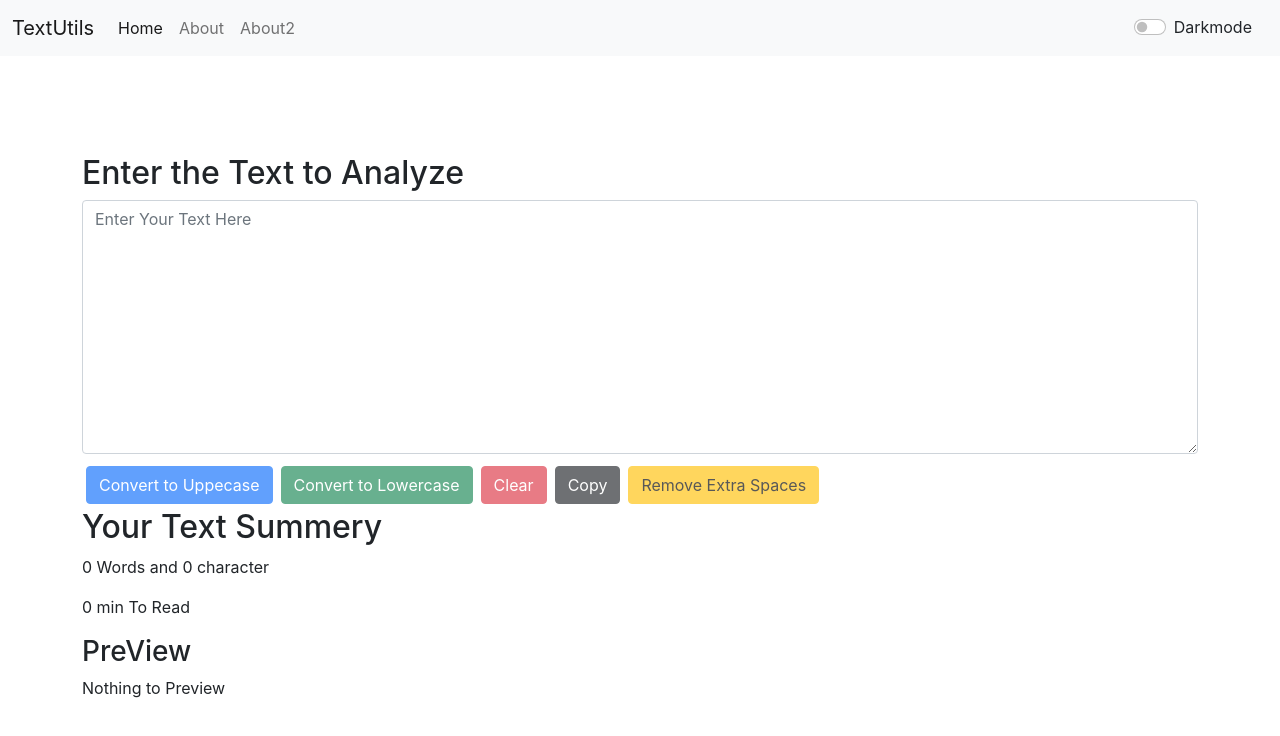
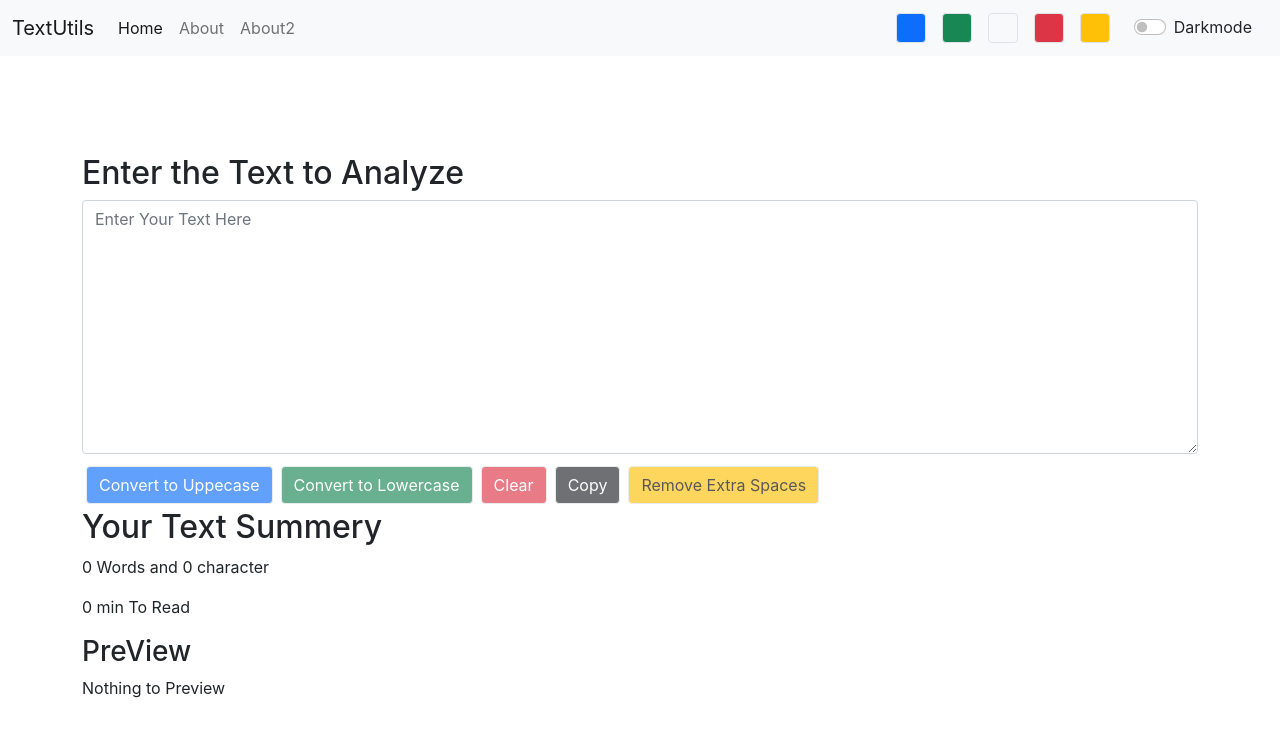
Before and after one commit to brijal091/react-learning, a React (Create React App) app in the folder react-learning/: page / in a window 1280 px wide. Shown: the top 736 px of the page. Built offline with nearby package versions, Linux system fonts and the light colour scheme.

Commit message:
Custom theme Exersize Two added.

```diff
--- a/react-learning/src/App.js
+++ b/react-learning/src/App.js
@@ -81,7 +81,7 @@ function App() {
 
       {/* i have created one module with Navbar and adding props inside */}
     <Router>
-      <Navbar title="TextUtils" mode = {mode} toogleMode={tooglemode} switchMode={switchMode}/>
+      <Navbar title="TextUtils" mode={mode} toogleMode={tooglemode} switchMode={switchMode} />
       <Alert alert={alert}/>
       {/* I am trying to use Router For better user experience.  */}
       <Routes>
--- a/react-learning/src/components/Form.js
+++ b/react-learning/src/components/Form.js
@@ -58,11 +58,11 @@ export default function Form(props) {
                 </div>
                 <div className="col-auto">
                     {/* We can use setText like the following */}
-                    <button onClick={handleClickUpper} className="btn btn-primary mx-1 my-1" disabled={text.length === 0}>Convert to Uppecase</button>
-                    <button onClick={handleClickLower} className="btn btn-success mx-1 my-1"disabled={text.length === 0}>Convert to Lowercase</button>
-                    <button onClick={handleClickClear} className="btn btn-danger mx-1 my-1 "disabled={text.length === 0}>Clear</button>
-                    <button onClick={handleClickCopy} className="btn btn-dark mx-1 my-1"disabled={text.length === 0}>Copy</button>
-                    <button onClick={removeExtraSpace} className="btn btn-warning mx-1 my-1"disabled={text.length === 0}>Remove Extra Spaces</button>
+                    <button onClick={handleClickUpper} className="btn btn-primary mx-1 my-1 border" disabled={text.length === 0}>Convert to Uppecase</button>
+                    <button onClick={handleClickLower} className="btn btn-success mx-1 my-1 border"disabled={text.length === 0}>Convert to Lowercase</button>
+                    <button onClick={handleClickClear} className="btn btn-danger mx-1 my-1 border"disabled={text.length === 0}>Clear</button>
+                    <button onClick={handleClickCopy} className="btn btn-dark mx-1 my-1 border"disabled={text.length === 0}>Copy</button>
+                    <button onClick={removeExtraSpace} className="btn btn-warning mx-1 my-1 border"disabled={text.length === 0}>Remove Extra Spaces</button>
                 </div>
         </div>
         <div className="container">
--- a/react-learning/src/components/Navbar.js
+++ b/react-learning/src/components/Navbar.js
@@ -1,8 +1,14 @@
 import React from 'react';
 import PropTypes from 'prop-types';
 import { Link } from 'react-router-dom';
-
+// Importent to note
+// Note that onClick want Funciton not funciton Call  So we need to make fucntion call as a function
 function Navbar(props) {
+    const customTheme = (cls) =>{
+        // Now suppose we have clicked on red button then the bg-danger will be added in body class. but then we click on warning button , so there is a problem that it will not be changed because the body has already danger class added FileSystemDirectoryEntry. We need to reload the page to change the color. To solve this problem we need to remove the existing class from the body before adding new class on click of another panal.
+        document.body.removeAttribute("class")
+        document.body.classList.add("bg-"+cls);
+    }
   return (
     <>
     <nav className={`navbar navbar-expand-lg navbar-${props.mode} bg-${props.mode}`}>
@@ -25,6 +31,20 @@ function Navbar(props) {
                 <Link className="nav-link" to="/about2">About2</Link>
                 </li>
             </ul>
+            {/* This is Panal, This is just to create Cutom Theme, By code with harry.  */}
+            <div className="d-flex">
+                {/* This will not work, it will go in infinit loop of a functon, Because if you want to pass the parameter to any function on click then you need to make it arrow fuction First.  */}
+                {/* OnClick attribute takes funciton as a parameter only. */}
+                {/* <div type="button" className="bg-primary border rounded mx-2" onClick={props.toogleMod} style={{height: '30px', width:'30px'}}></div>  Here on click is Funciton Call */}
+                {/* Below we will make the funciton call as a function for onclick  */}
+                <div type="button" className="bg-primary border rounded mx-2" onClick={() => customTheme('primary')} style={{height: '30px', width:'30px'}}></div>  {/*Here on click is Funciton Call*/}
+                <div type="button" className="bg-success border rounded mx-2" onClick={() => customTheme('success')} style={{height: '30px', width:'30px'}}></div>
+                <div type="button" className="bg-light border rounded mx-2" onClick={() => customTheme('light')} style={{height: '30px', width:'30px'}} ></div>
+                <div type="button" className="bg-danger border rounded mx-2" onClick={() => customTheme('danger')} style={{height: '30px', width:'30px'}} ></div>
+                <div type="button" className="bg-warning border rounded mx-2" onClick={() => customTheme('warning')} style={{height: '30px', width:'30px'}} ></div>
+            </div>
+            {/* Custom Theme Ended.  */}
+
             <div className={`form-check form-switch mx-3 text-${props.mode === 'dark'?'light':'dark'}`}>
             <input className="form-check-input" type="checkbox" role="switch" id="flexSwitchCheckDefault" onClick={props.toogleMode} />
             <label className="form-check-label" htmlFor="flexSwitchCheckDefault">{props.switchMode}</label>
```
Also changed, not shown: 1 other file (tests, documents, lock files or other folders).
